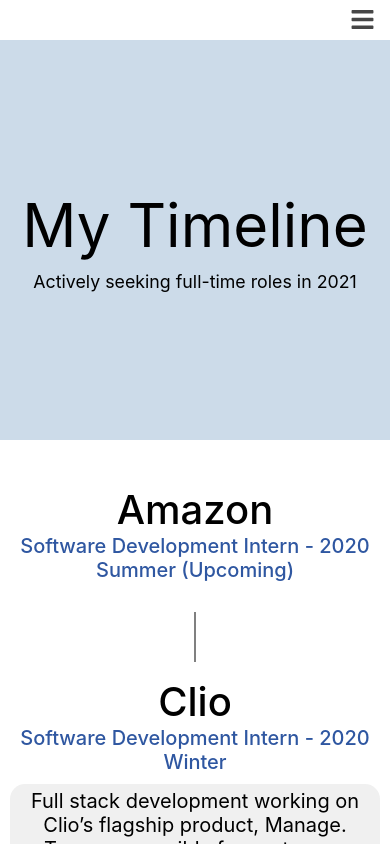
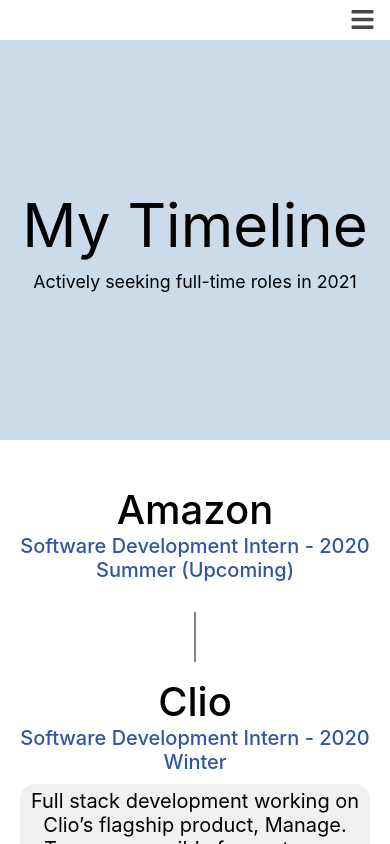
Before and after one commit to stsun1026/stsun1026.github.io, a React (Create React App) app: page /experience in a window 390 px wide. Built offline with nearby package versions, Linux system fonts and the light colour scheme.

Commit message:
Increase padding for Experience Page to enhance mobile view

```diff
--- a/src/pages/ExperiencePage/ExperiencePage.module.css
+++ b/src/pages/ExperiencePage/ExperiencePage.module.css
@@ -32,7 +32,7 @@
 .row {
   color: black;
   max-width: 750px;
-  padding: 15px 10px 20px 10px;
+  padding: 15px 20px 20px 20px;
 }
 
 .rowTitle {
```
